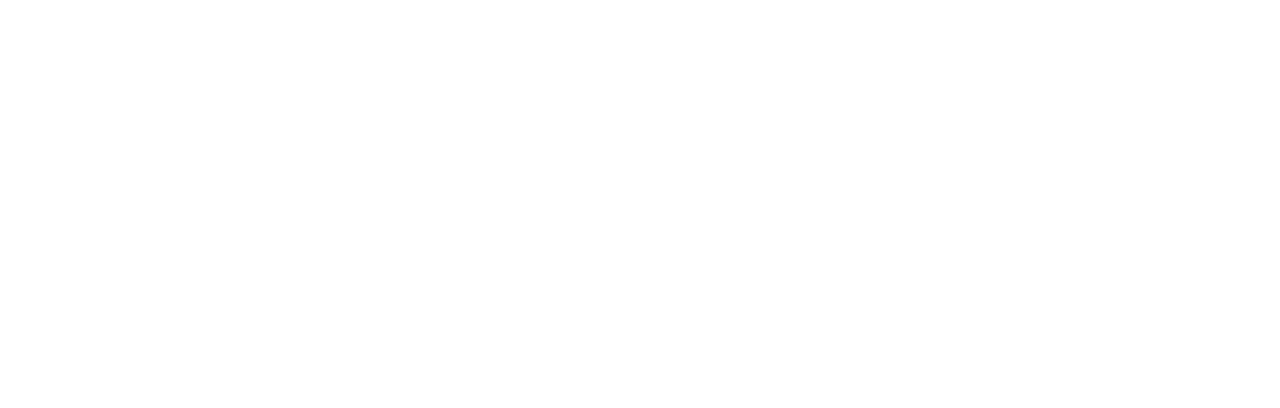
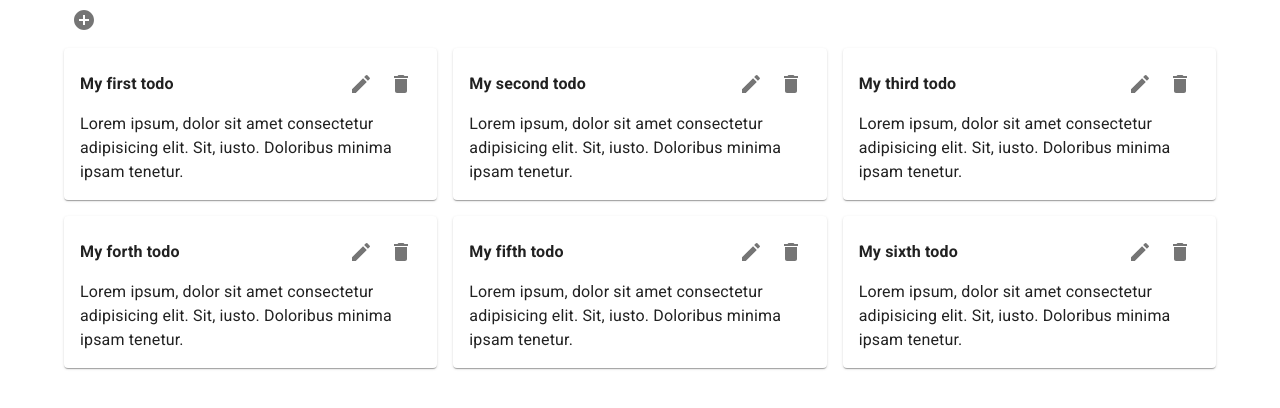
Before and after one commit to idanylomelnyk/Notify, a React (Vite) app: page / in a window 1280 px wide. Shown: the top 408 px of the page. Built offline with nearby package versions, Linux system fonts and the light colour scheme.

Commit message:
Add functionality to create new tasks

```diff
--- a/package.json
+++ b/package.json
@@ -15,6 +15,7 @@
     "@fontsource/roboto": "^5.1.1",
     "@mui/icons-material": "^6.3.1",
     "@mui/material": "^6.3.1",
+    "nanoid": "^5.0.9",
     "react": "^18.3.1",
     "react-dom": "^18.3.1"
   },
--- /dev/null
+++ b/src/components/AddForm/AddForm.jsx
@@ -0,0 +1,83 @@
+import {
+  Box,
+  Button,
+  Dialog,
+  IconButton,
+  TextField,
+  Typography,
+} from "@mui/material";
+import { useState } from "react";
+import { nanoid } from "nanoid";
+import AddCircleIcon from "@mui/icons-material/AddCircle";
+import CloseIcon from "@mui/icons-material/Close";
+
+export default function AddForm({ setTodos }) {
+  const [open, setOpen] = useState(false);
+
+  const handleOpen = () => setOpen(true);
+  const handleClose = () => setOpen(false);
+
+  const addTodo = (newTodo) => {
+    setTodos((prev) => {
+      return [...prev, newTodo];
+    });
+  };
+
+  const handleSubmit = (e) => {
+    e.preventDefault();
+
+    const form = e.target.elements;
+
+    addTodo({
+      id: nanoid(),
+      title: form.title.value,
+      text: form.description.value,
+      complete: false,
+    });
+
+    e.target.reset();
+  };
+
+  return (
+    <>
+      <IconButton onClick={handleOpen}>
+        <AddCircleIcon />
+      </IconButton>
+      <Dialog open={open} onClose={handleClose}>
+        <Box
+          position='relative'
+          component='form'
+          sx={{
+            width: "300px",
+
+            padding: 2,
+            display: "flex",
+            flexDirection: "column",
+            gap: 1,
+          }}
+          onSubmit={handleSubmit}
+        >
+          <IconButton
+            sx={{ position: "absolute", top: "7px", right: "7px" }}
+            onClick={handleClose}
+          >
+            <CloseIcon />
+          </IconButton>
+          <Typography variant='h6'>Create new todo</Typography>
+
+          <TextField label='Title' name='title'></TextField>
+          <TextField
+            label='Description'
+            name='description'
+            multiline
+            minRows={4}
+            maxRows={4}
+          ></TextField>
+          <Button type='submit' variant='contained'>
+            Save
+          </Button>
+        </Box>
+      </Dialog>
+    </>
+  );
+}
--- a/src/components/App/App.jsx
+++ b/src/components/App/App.jsx
@@ -1,5 +1,54 @@
-
+import { CssBaseline, Container } from "@mui/material";
+import { useState } from "react";
+import TodosList from "../TodosList/TodosList";
+import AddForm from "../AddForm/AddForm";
 
 export default function App() {
-    return <></>
+  const [todos, setTodos] = useState([
+    {
+      id: 1,
+      title: "My first todo",
+      text: "Lorem ipsum, dolor sit amet consectetur adipisicing elit. Sit, iusto. Doloribus minima ipsam tenetur.",
+      complete: false,
+    },
+    {
+      id: 2,
+      title: "My second todo",
+      text: "Lorem ipsum, dolor sit amet consectetur adipisicing elit. Sit, iusto. Doloribus minima ipsam tenetur.",
+      complete: false,
+    },
+    {
+      id: 3,
+      title: "My third todo",
+      text: "Lorem ipsum, dolor sit amet consectetur adipisicing elit. Sit, iusto. Doloribus minima ipsam tenetur.",
+      complete: false,
+    },
+    {
+      id: 4,
+      title: "My forth todo",
+      text: "Lorem ipsum, dolor sit amet consectetur adipisicing elit. Sit, iusto. Doloribus minima ipsam tenetur.",
+      complete: false,
+    },
+    {
+      id: 5,
+      title: "My fifth todo",
+      text: "Lorem ipsum, dolor sit amet consectetur adipisicing elit. Sit, iusto. Doloribus minima ipsam tenetur.",
+      complete: false,
+    },
+    {
+      id: 6,
+      title: "My sixth todo",
+      text: "Lorem ipsum, dolor sit amet consectetur adipisicing elit. Sit, iusto. Doloribus minima ipsam tenetur.",
+      complete: false,
+    },
+  ]);
+
+  return (
+    <CssBaseline>
+      <Container>
+        <AddForm todos={todos} setTodos={setTodos} />
+        <TodosList todos={todos} setTodos={setTodos} />
+      </Container>
+    </CssBaseline>
+  );
 }
--- /dev/null
+++ b/src/components/TodoItem/TodoItem.jsx
@@ -0,0 +1,37 @@
+import {
+  Box,
+  Card,
+  IconButton,
+  ListItem,
+  Stack,
+  Typography,
+} from "@mui/material";
+import EditIcon from "@mui/icons-material/Edit";
+import DeleteIcon from "@mui/icons-material/Delete";
+
+export default function TodoItem({ id, title, text, complete }) {
+  return (
+    <ListItem sx={{ padding: 0, width: "300px", flexGrow: 1 }}>
+      <Card sx={{ padding: 2 }}>
+        <Box
+          sx={{
+            display: "flex",
+            justifyContent: "space-between",
+            alignItems: "center",
+          }}
+        >
+          <Typography fontWeight={700}>{title}</Typography>
+          <Stack direction='row'>
+            <IconButton>
+              <EditIcon />
+            </IconButton>
+            <IconButton>
+              <DeleteIcon />
+            </IconButton>
+          </Stack>
+        </Box>
+        <Typography mt={1}>{text}</Typography>
+      </Card>
+    </ListItem>
+  );
+}
--- /dev/null
+++ b/src/components/TodosList/TodosList.jsx
@@ -0,0 +1,18 @@
+import { List } from "@mui/material";
+import TodoItem from "../TodoItem/TodoItem";
+
+export default function TodosList({ todos, setTodos }) {
+  return (
+    <List sx={{ display: "flex", flexWrap: "wrap", gap: 2 }}>
+      {todos.map(({ id, title, text, complete }) => (
+        <TodoItem
+          key={id}
+          id={id}
+          title={title}
+          text={text}
+          complete={complete}
+        />
+      ))}
+    </List>
+  );
+}
```
Also changed, not shown: src/components/SearchForm/SearchForm.jsx (added), 1 other file (tests, documents, lock files or other folders).
